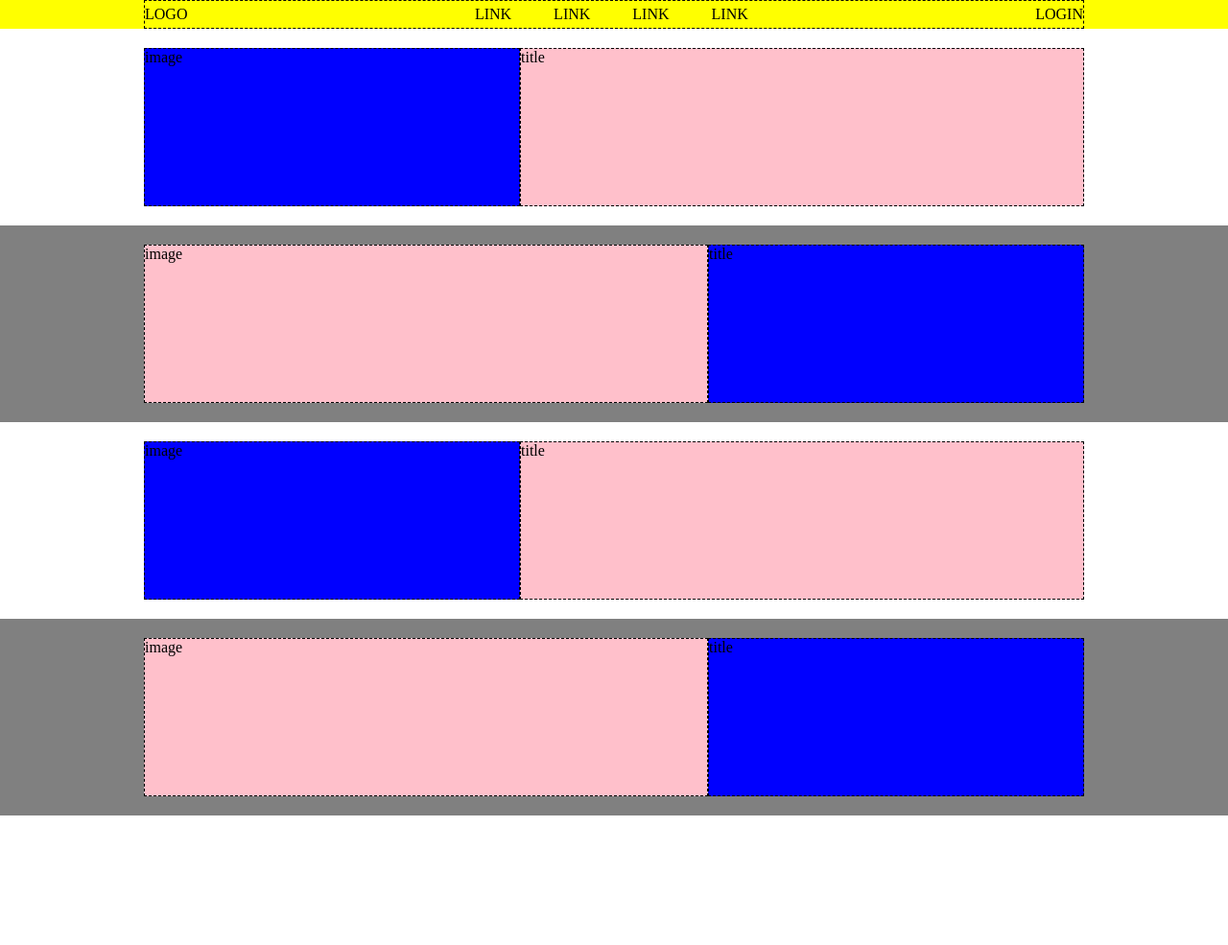
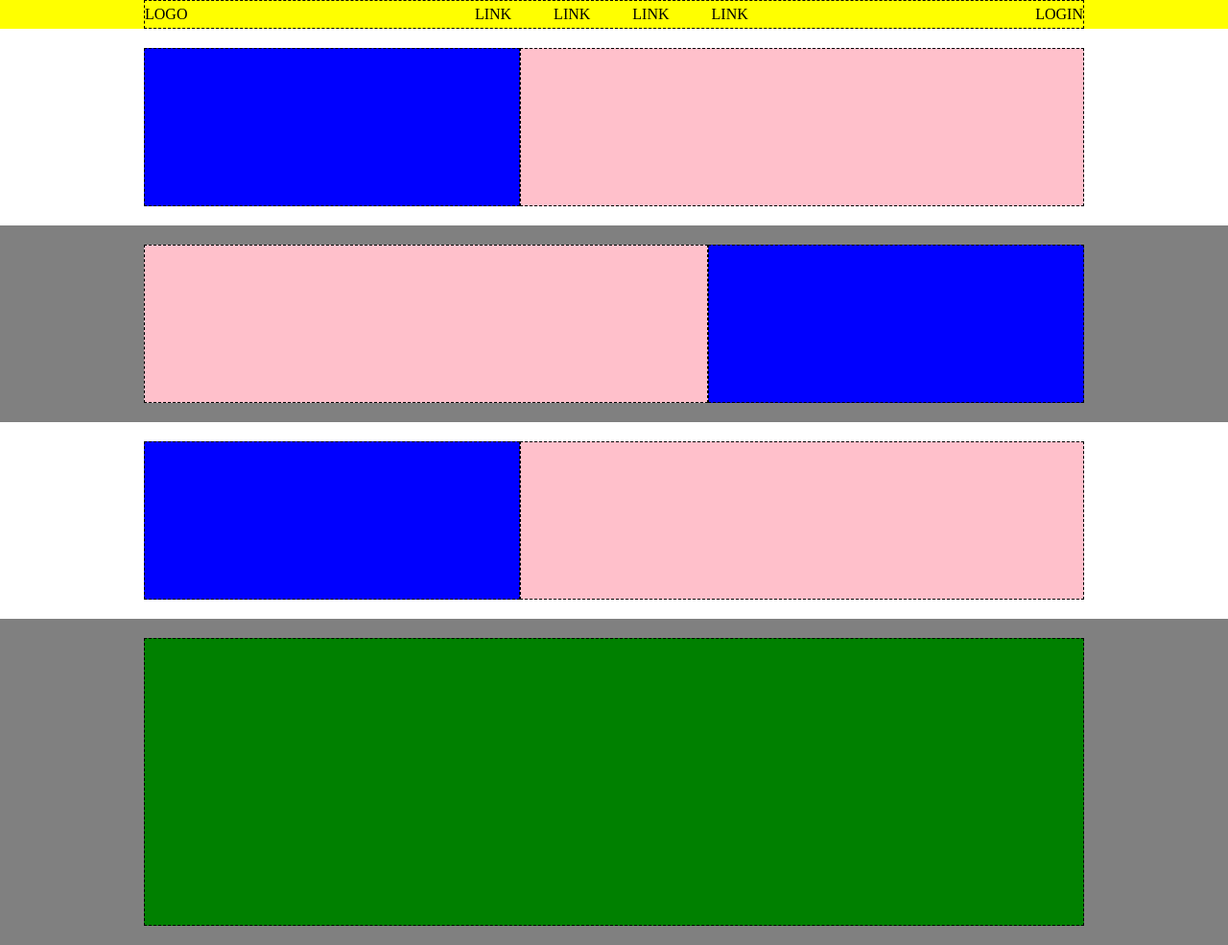
Before and after one commit to giuseppemsabino/htmlcss-struttura-discord, a plain HTML site: page index.html in a window 1280 px wide. Shown: the whole page at 96% size. Before the commit the page ends 850 px from the top, so only its background shows below. Drawn offline with Linux system fonts and the light colour scheme.

Commit message:
big green square

```diff
--- a/css/style.css
+++ b/css/style.css
@@ -74,6 +74,7 @@ section:nth-child(even){
 
 section > .container{
   display: flex;
+  justify-content: center;
 }
 .col-big{
   width: 60%;
@@ -91,3 +92,13 @@ section > .container{
   margin-bottom: 20px;
   background-color: blue;
 }
+
+.big-square{
+  width: 100%;
+  height: 300px;
+  border: 1px dashed black;
+  margin-top: 20px;
+  margin-bottom: 20px;
+  background-color: green ;
+
+}
--- a/index.html
+++ b/index.html
@@ -28,26 +28,26 @@
     <main class="">
       <section class="">
         <div class=" container">
-          <div class="col-small">image</div>
-          <div class="col-big">title</div>
+          <div class="col-small"></div>
+          <div class="col-big"></div>
         </div>
       </section>
       <section class="">
         <div class=" container">
-          <div class="col-big">image</div>
-          <div class="col-small">title</div>
+          <div class="col-big"></div>
+          <div class="col-small"></div>
         </div>
       </section>
       <section class="">
         <div class=" container">
-        <div class="col-small">image</div>
-        <div class="col-big">title</div>
+        <div class="col-small"></div>
+        <div class="col-big"></div>
         </div>
       </section>
       <section class="">
         <div class=" container">
-        <div class="col-big">image</div>
-        <div class="col-small">title</div>
+        <div class="big-square"></div>
+
         </div>
 
       </section>
```
